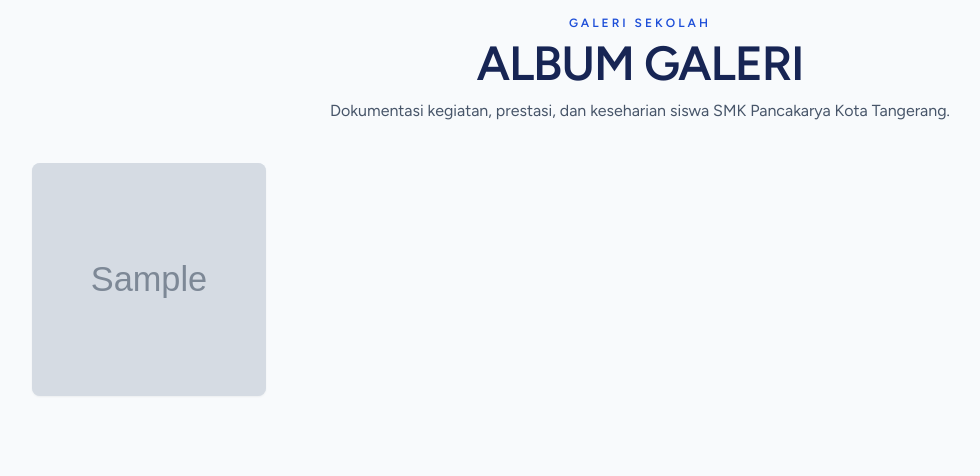
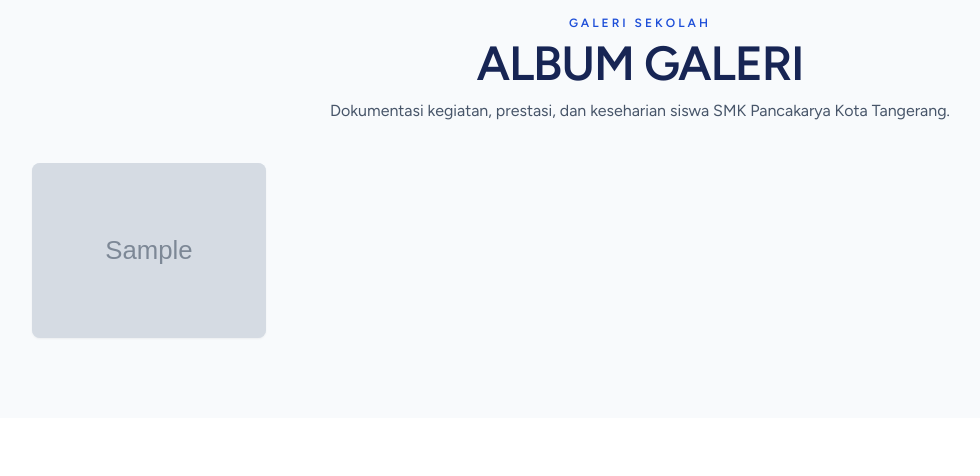
Before and after one commit to Masmas99/smkpancakarya, a Laravel app: page / in a window 1280 px wide. Shown: the part 2520-2996 px from the top of the page, without its empty margins (0-980 px from the left). After the commit the page ends 2859 px from the top, so only its background shows below. Run offline with Laravel 12, Linux system fonts and the light colour scheme; tables that the repository leaves empty hold one stand-in row (values such as "Sample post"); grey boxes marked "Sample" are stand-in pictures; style sheets or scripts are compiled from the project's sources; some libraries are stand-ins or nearby versions.

Commit message:
style: sesuaikan tinggi galeri dengan rasio foto asli

```diff
--- a/resources/views/pages/landing/index.blade.php
+++ b/resources/views/pages/landing/index.blade.php
@@ -231,12 +231,12 @@
                         </p>
                     </div>
                 @else
-                    <div class="mt-10 grid grid-cols-2 gap-2 sm:grid-cols-3 sm:gap-3 lg:grid-cols-4 xl:grid-cols-5">
+                    <div class="mt-10 columns-2 gap-2 sm:columns-3 sm:gap-3 lg:columns-4 xl:columns-5">
                         @foreach ($galleryPhotos as $photo)
-                            <figure class="group relative overflow-hidden rounded-lg bg-slate-200 shadow-sm">
+                            <figure class="group relative mb-2 break-inside-avoid overflow-hidden rounded-lg bg-slate-200 shadow-sm sm:mb-3">
                                 <button
                                     type="button"
-                                    class="block aspect-square w-full cursor-zoom-in overflow-hidden focus:outline-none focus-visible:ring-2 focus-visible:ring-inset focus-visible:ring-blue-600"
+                                    class="block w-full cursor-zoom-in overflow-hidden focus:outline-none focus-visible:ring-2 focus-visible:ring-inset focus-visible:ring-blue-600"
                                     data-gallery-open
                                     data-gallery-src="{{ $photo->imageUrl() }}"
                                     data-gallery-caption="{{ $photo->title }}"
@@ -246,7 +246,7 @@
                                     <img
                                         src="{{ $photo->imageUrl() }}"
                                         alt="{{ $photo->title ?: __('site.gallery.photo_alt') }}"
-                                        class="block h-full w-full object-cover transition duration-500 ease-out group-hover:scale-105"
+                                        class="block h-auto w-full transition duration-500 ease-out group-hover:scale-105"
                                         loading="lazy"
                                         decoding="async"
                                     >
```
